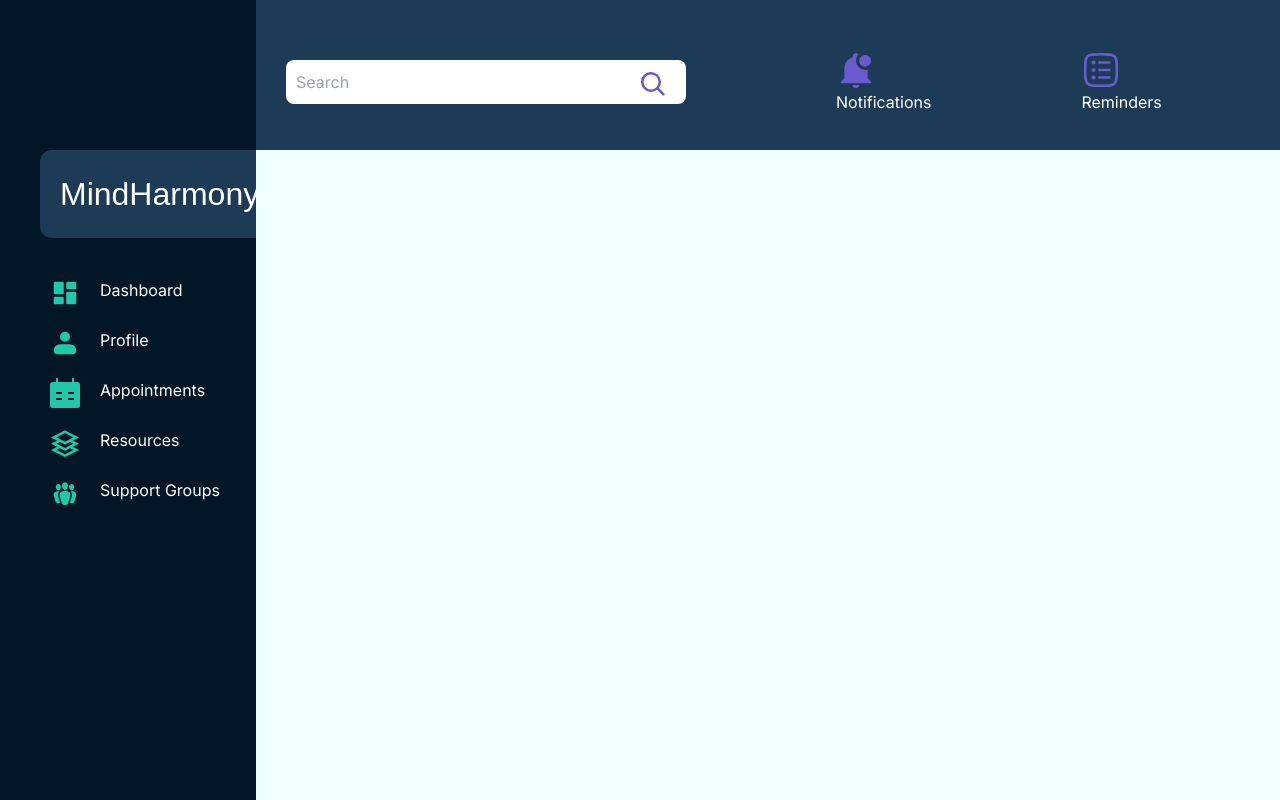
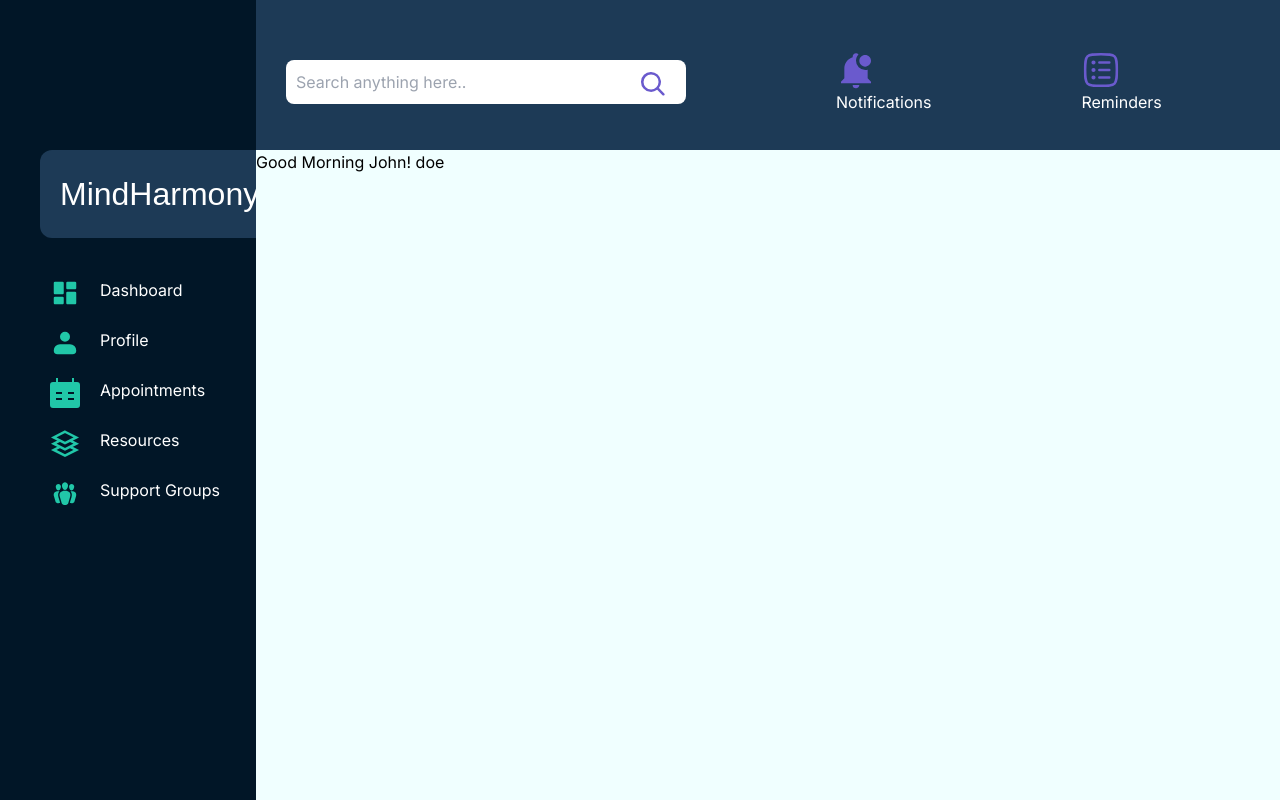
Before and after one commit to lewmas9152/MindHarmony, a Next.js app in the folder frontend/: page /home in a window 1280 px wide. Shown: the top 800 px of the page. Built offline with nearby package versions, Linux system fonts and the light colour scheme; a web font is replaced by a local one.

Commit message:
chore: Update home page with welcome message

```diff
--- a/frontend/app/home/page.tsx
+++ b/frontend/app/home/page.tsx
@@ -26,7 +26,7 @@ const HomePage = () => {
                   quality={100}
                 />
               </div>
-              <input type="text" placeholder="Search" />
+              <input type="text" placeholder="Search anything here.." />
             </div>
             <div className="notifications">
               <div className="notification-icon">
@@ -73,6 +73,12 @@ const HomePage = () => {
             </div>
 
           </div>
+          <div className="welcome-message">
+            <h1>Good {
+              new Date().getHours() < 12 ? 'Morning' : new Date().getHours() < 18 ? 'Afternoon' : 'Evening'
+            } John! doe
+            </h1>
+          </div>
 
         </div>
       </div>
```
